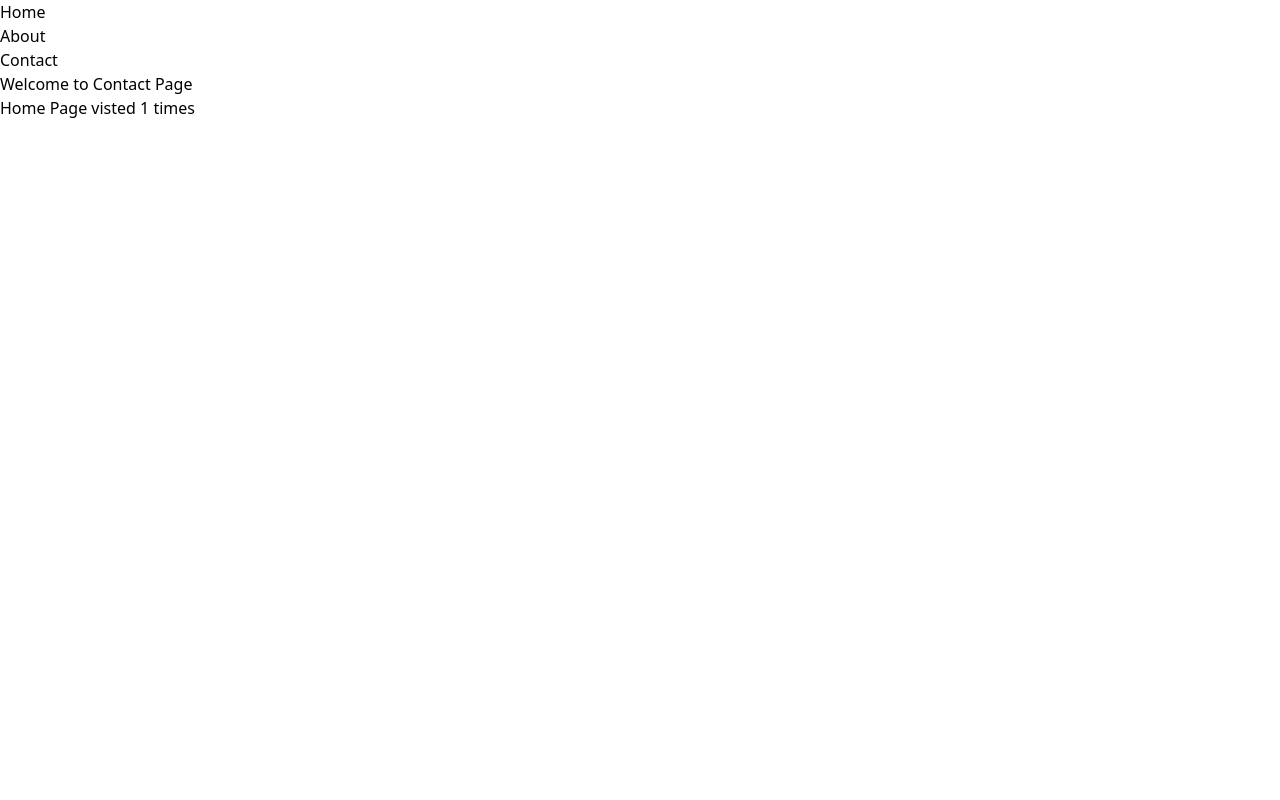
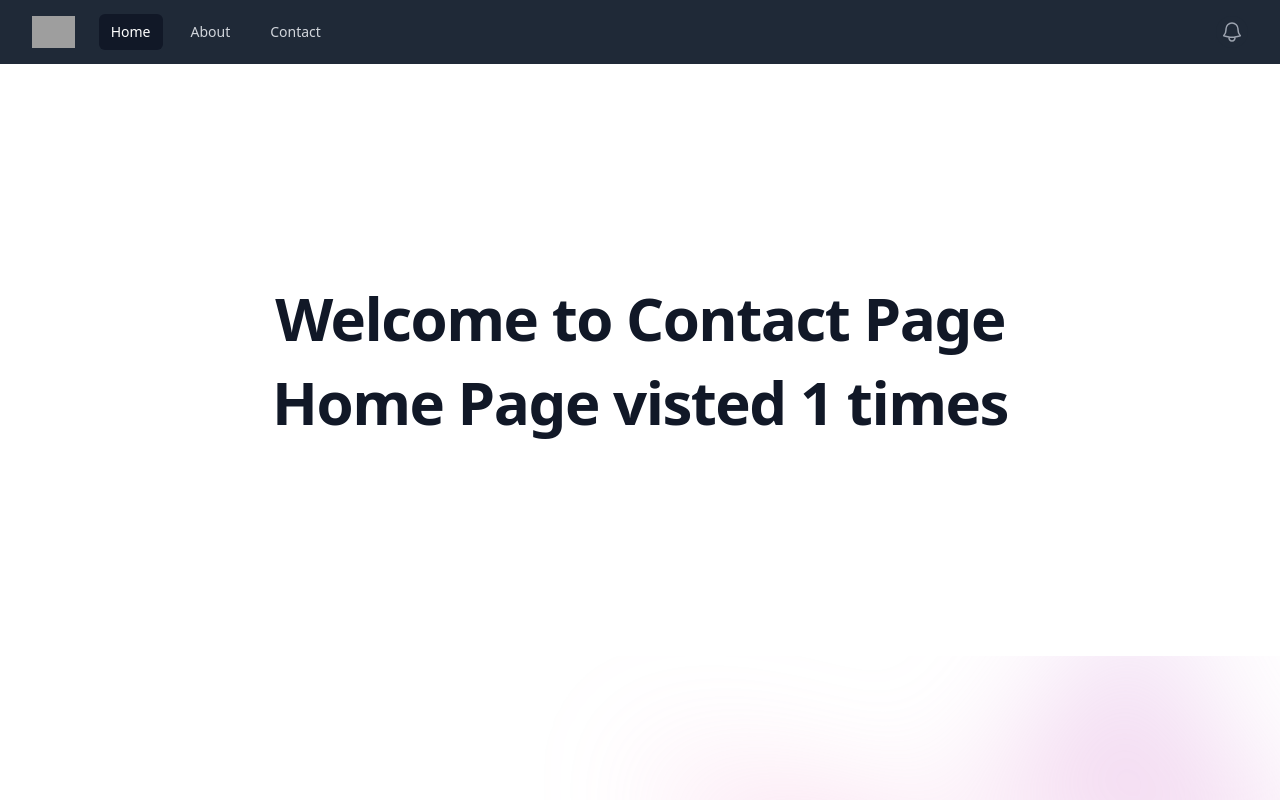
Before and after one commit to Harshil-varia/Lab2React, a React (Create React App) app: page /contact in a window 1280 px wide. Shown: the top 800 px of the page. Built offline with nearby package versions, Linux system fonts and the light colour scheme; grey boxes are pictures that could not be loaded.

Commit message:
Css Added

```diff
--- a/src/App.js
+++ b/src/App.js
@@ -3,23 +3,20 @@ import Contact from "./components/Contact.js";
 import About from "./components/About.js";
 import Home from "./components/Home.js";
 import { useState } from "react";
-import Layout from "./components/Layout.js";
 import './index.css';
+import Navbar from "./components/Navbar.js";
 
 
 export default function App() {
   const [count, setCount]= useState(1);
   return (
-    <div>
-      <BrowserRouter>
+    <BrowserRouter>
+      <Navbar setCount={setCount} count={count} />
       <Routes>
-        <Route path="/" element={<Layout setCount={setCount} count={count}/>}>
-          <Route path="home" element={<Home  />} />
-          <Route path="about" element={<About count={count}/>} />
-          <Route path="contact" element={<Contact count={count}/>} /></Route>
+        <Route path="/home" element={<Home />} />
+        <Route path="/about" element={<About count={count}/>} />
+        <Route path="/contact" element={<Contact count={count}/>} />
       </Routes>
-      </BrowserRouter>
-
-    </div>
+    </BrowserRouter>
   );
 }
--- a/src/components/Contact.js
+++ b/src/components/Contact.js
@@ -3,11 +3,29 @@ import React from 'react';
 
 function Contact({count}){
     return(
-        <div>
-            <h1>Welcome to Contact Page </h1>
-            <p>Home Page visted {count} times</p>
+        <div className="bg-white">
+        <div className="mx-auto max-w-1000 py-32 sm:py-48 lg:py-56">
+          <div className="text-center">
+
+            <h1 className="text-4xl font-bold tracking-tight text-gray-900 sm:text-6xl">Welcome to Contact Page</h1><br/>
+            <p className="text-4xl font-bold tracking-tight text-gray-900 sm:text-6xl">
+                Home Page visted {count} times            </p>
+          </div>
         </div>
-    );
+        <div
+          className="absolute inset-x-0 top-[calc(100%-13rem)] -z-10 transform-gpu overflow-hidden blur-3xl sm:top-[calc(100%-30rem)]"
+          aria-hidden="true"
+        >
+          <div
+            className="relative left-[calc(50%+3rem)] aspect-[1155/678] w-[36.125rem] -translate-x-1/2 bg-gradient-to-tr from-[#ff80b5] to-[#9089fc] opacity-30 sm:left-[calc(50%+36rem)] sm:w-[72.1875rem]"
+            style={{
+              clipPath:
+                'polygon(74.1% 44.1%, 100% 61.6%, 97.5% 26.9%, 85.5% 0.1%, 80.7% 2%, 72.5% 32.5%, 60.2% 62.4%, 52.4% 68.1%, 47.5% 58.3%, 45.2% 34.5%, 27.5% 76.7%, 0.1% 64.9%, 17.9% 100%, 27.6% 76.8%, 76.1% 97.7%, 74.1% 44.1%)',
+            }}
+          />
+        </div>
+        </div>
+  );
 }
 
 export default Contact;
--- a/src/components/First.js
+++ /dev/null
@@ -1,10 +0,0 @@
-const First= () => {
-  return (
-    <div>
-      <h2>First</h2>
-      <p>Banner Id: [B00919242]</p>
-    </div>
-  );
-}
-
-export default First;
--- a/src/components/Home.js
+++ b/src/components/Home.js
@@ -1,12 +1,33 @@
+
+import { useEffect } from "react";
 
 const Home = () => {
 
   return (
-    <div>
-      <h2>Home</h2>
-      <p>Banner Id: [B00919242]</p>
-    </div>
-  );
+    <div className="bg-white">
+        <div className="mx-auto max-w-2xl py-32 sm:py-48 lg:py-56">
+
+          <div className="text-center">
+            <h1 className="text-4xl font-bold tracking-tight text-gray-900 sm:text-6xl">Home</h1>
+            <h1 className="text-4xl font-bold tracking-tight text-gray-900 sm:text-6xl">
+              Banner Id: [B00919242]
+            </h1>
+          </div>
+        </div>
+        <div
+          className="absolute inset-x-0 top-[calc(100%-13rem)] -z-10 transform-gpu overflow-hidden blur-3xl sm:top-[calc(100%-30rem)]"
+          aria-hidden="true"
+        >
+          <div
+            className="relative left-[calc(50%+3rem)] aspect-[1155/678] w-[36.125rem] -translate-x-1/2 bg-gradient-to-tr from-[#ff80b5] to-[#9089fc] opacity-30 sm:left-[calc(50%+36rem)] sm:w-[72.1875rem]"
+            style={{
+              clipPath:
+                'polygon(74.1% 44.1%, 100% 61.6%, 97.5% 26.9%, 85.5% 0.1%, 80.7% 2%, 72.5% 32.5%, 60.2% 62.4%, 52.4% 68.1%, 47.5% 58.3%, 45.2% 34.5%, 27.5% 76.7%, 0.1% 64.9%, 17.9% 100%, 27.6% 76.8%, 76.1% 97.7%, 74.1% 44.1%)',
+            }}
+          />
+        </div>
+        </div>
+  )
 }
 
 export default Home;
--- a/src/components/Layout.js
+++ /dev/null
@@ -1,23 +0,0 @@
-import {Outlet, Link } from "react-router-dom";
-function Layout({setCount, count}) {
-    return (
-      <div>
-          <nav>
-            <ul>
-                <li>
-                <Link to="/home" onClick={()=>{setCount(count+1)}}>Home</Link>
-                </li>
-                <li>
-                <Link to="/about">About</Link>
-                </li>
-                <li>
-                <Link to="/Contact">Contact</Link>
-                </li>
-            </ul>
-          </nav>
-        <Outlet />
-      </div>
-    );
-  }
-
-  export default Layout;
--- a/src/components/Navbar.js
+++ b/src/components/Navbar.js
@@ -1,36 +1,32 @@
-import { Fragment } from 'react'
+import { Fragment } from 'react';
+import { Outlet, Link } from 'react-router-dom';
 import {
   Disclosure,
   DisclosureButton,
-  DisclosurePanel,
-  Menu,
-  MenuButton,
-  MenuItem,
-  MenuItems,
-  Transition,
-} from '@headlessui/react'
-import { Bars3Icon, BellIcon, XMarkIcon } from '@heroicons/react/24/outline'
+  DisclosurePanel
+} from '@headlessui/react';
+import { Bars3Icon, BellIcon, XMarkIcon } from '@heroicons/react/24/outline';
 
 const navigation = [
-  { name: 'Dashboard', href: '#', current: true },
-  { name: 'Team', href: '#', current: false },
-  { name: 'Projects', href: '#', current: false },
-  { name: 'Calendar', href: '#', current: false },
-]
+  { name: 'Home', to: '/home', current: true },
+  { name: 'About', to: '/about', current: false },
+  { name: 'Contact', to: '/contact', current: false },
+];
 
 function classNames(...classes) {
-  return classes.filter(Boolean).join(' ')
+  return classes.filter(Boolean).join(' ');
 }
 
-export default function Navbar() {
+export default function Navbar(props) {
   return (
+    <>
       <Disclosure as="nav" className="bg-gray-800">
         {({ open }) => (
           <>
             <div className="mx-auto max-w-7xl px-2 sm:px-6 lg:px-8">
               <div className="relative flex h-16 items-center justify-between">
                 <div className="absolute inset-y-0 left-0 flex items-center sm:hidden">
-                {/* Mobile menu button*/}
+                  {/* Mobile menu button */}
                   <DisclosureButton className="relative inline-flex items-center justify-center rounded-md p-2 text-gray-400 hover:bg-gray-700 hover:text-white focus:outline-none focus:ring-2 focus:ring-inset focus:ring-white">
                     <span className="absolute -inset-0.5" />
                     <span className="sr-only">Open main menu</span>
@@ -52,9 +48,10 @@ export default function Navbar() {
                   <div className="hidden sm:ml-6 sm:block">
                     <div className="flex space-x-4">
                       {navigation.map((item) => (
-                      <a
+                        <Link
+                          onClick={item.name === "Home" ? () => { props.setCount(props.count + 1) } : undefined}
                           key={item.name}
-                        href={item.href}
+                          to={item.to}
                           className={classNames(
                             item.current ? 'bg-gray-900 text-white' : 'text-gray-300 hover:bg-gray-700 hover:text-white',
                             'rounded-md px-3 py-2 text-sm font-medium'
@@ -62,7 +59,7 @@ export default function Navbar() {
                           aria-current={item.current ? 'page' : undefined}
                         >
                           {item.name}
-                      </a>
+                        </Link>
                       ))}
                     </div>
                   </div>
@@ -76,62 +73,7 @@ export default function Navbar() {
                     <span className="sr-only">View notifications</span>
                     <BellIcon className="h-6 w-6" aria-hidden="true" />
                   </button>
-
                   {/* Profile dropdown */}
-                <Menu as="div" className="relative ml-3">
-                  <div>
-                    <MenuButton className="relative flex rounded-full bg-gray-800 text-sm focus:outline-none focus:ring-2 focus:ring-white focus:ring-offset-2 focus:ring-offset-gray-800">
-                      <span className="absolute -inset-1.5" />
-                      <span className="sr-only">Open user menu</span>
-                      <img
-                        className="h-8 w-8 rounded-full"
-                        src="https://images.unsplash.com/photo-1472099645785-5658abf4ff4e?ixlib=rb-1.2.1&ixid=eyJhcHBfaWQiOjEyMDd9&auto=format&fit=facearea&facepad=2&w=256&h=256&q=80"
-                        alt=""
-                      />
-                    </MenuButton>
-                  </div>
-                  <Transition
-                    enter="transition ease-out duration-100"
-                    enterFrom="transform opacity-0 scale-95"
-                    enterTo="transform opacity-100 scale-100"
-                    leave="transition ease-in duration-75"
-                    leaveFrom="transform opacity-100 scale-100"
-                    leaveTo="transform opacity-0 scale-95"
-                  >
-                    <MenuItems className="absolute right-0 z-10 mt-2 w-48 origin-top-right rounded-md bg-white py-1 shadow-lg ring-1 ring-black ring-opacity-5 focus:outline-none">
-                      <MenuItem>
-                        {({ focus }) => (
-                          <a
-                            href="#"
-                            className={classNames(focus ? 'bg-gray-100' : '', 'block px-4 py-2 text-sm text-gray-700')}
-                          >
-                            Your Profile
-                          </a>
-                        )}
-                      </MenuItem>
-                      <MenuItem>
-                        {({ focus }) => (
-                          <a
-                            href="#"
-                            className={classNames(focus ? 'bg-gray-100' : '', 'block px-4 py-2 text-sm text-gray-700')}
-                          >
-                            Settings
-                          </a>
-                        )}
-                      </MenuItem>
-                      <MenuItem>
-                        {({ focus }) => (
-                          <a
-                            href="#"
-                            className={classNames(focus ? 'bg-gray-100' : '', 'block px-4 py-2 text-sm text-gray-700')}
-                          >
-                            Sign out
-                          </a>
-                        )}
-                      </MenuItem>
-                    </MenuItems>
-                  </Transition>
-                </Menu>
                 </div>
               </div>
             </div>
@@ -140,9 +82,10 @@ export default function Navbar() {
               <div className="space-y-1 px-2 pb-3 pt-2">
                 {navigation.map((item) => (
                   <DisclosureButton
+                    onClick={item.name === "Home" ? () => { props.setCount(props.count + 1) } : undefined}
                     key={item.name}
-                  as="a"
-                  href={item.href}
+                    as={Link}
+                    to={item.to}
                     className={classNames(
                       item.current ? 'bg-gray-900 text-white' : 'text-gray-300 hover:bg-gray-700 hover:text-white',
                       'block rounded-md px-3 py-2 text-base font-medium'
@@ -157,5 +100,7 @@ export default function Navbar() {
           </>
         )}
       </Disclosure>
-  )
+      <Outlet />
+    </>
+  );
 }
--- a/src/index.js
+++ b/src/index.js
@@ -6,9 +6,7 @@ import App from './App.js';
 
 const root = ReactDOM.createRoot(document.getElementById('root'));
 root.render(
-  <React.StrictMode>
     <App></App>
-  </React.StrictMode>
 );
 
 
```
Also changed, not shown: src/components/About.js (+22 -4 lines). Lines whose indentation alone changed are shown as unchanged.
